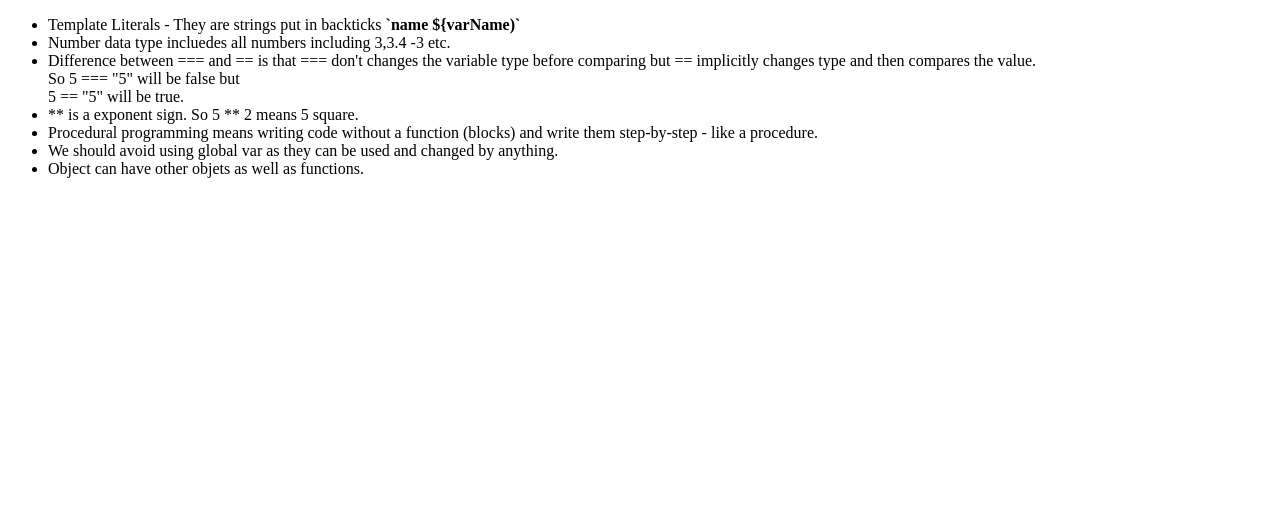
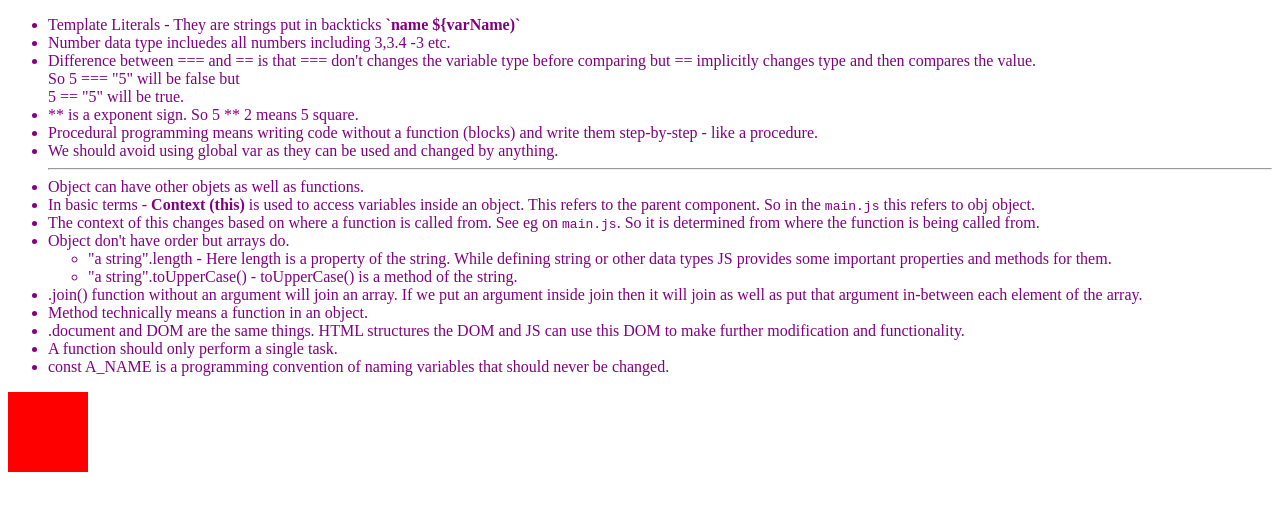
Before and after one commit to ayushman-git/IntroToWebDev-L, a plain HTML site: page js.html in a window 1280 px wide. Drawn offline with Linux system fonts and the light colour scheme.

Commit message:
js context, this, DOM, window, array, forEach, eventListener, event delegation, bubbling

```diff
--- a/js.html
+++ b/js.html
@@ -5,10 +5,11 @@
   <meta charset="UTF-8">
   <meta name="viewport" content="width=device-width, initial-scale=1.0">
   <title>JavaScript</title>
+  <link rel="stylesheet" href="./styles.css">
 </head>
 
 <body>
-  <ul>
+  <ul class="event-delegation">
     <li>Template Literals - They are strings put in backticks <strong>`name ${varName)`</strong></li>
     <li>Number data type incluedes all numbers including 3,3.4 -3 etc.</li>
     <li>Difference between === and == is that === don't changes the variable type before comparing but == implicitly
@@ -20,8 +21,33 @@
     <li>Procedural programming means writing code without a function (blocks) and write them step-by-step - like a
       procedure.</li>
     <li>We should avoid using global var as they can be used and changed by anything.</li>
+    <hr>
     <li>Object can have other objets as well as functions.</li>
+    <li>In basic terms - <strong>Context (this)</strong> is used to access variables inside an object. This refers to
+      the parent component. So in the <code>main.js</code> this refers to obj object.</li>
+    <li>
+      The context of this changes based on where a function is called from. See eg on <code>main.js</code>. So it is
+      determined from where the function is being called from.
+    </li>
+    <li>Object don't have order but arrays do.</li>
+    <ul>
+      <li>
+        "a string".length - Here length is a property of the string. While defining string or other data types JS
+        provides some important properties and methods for them.
+      </li>
+      <li>"a string".toUpperCase() - toUpperCase() is a method of the string.</li>
+    </ul>
+    <li>.join() function without an argument will join an array. If we put an argument inside join then it will join as
+      well as put that argument in-between each element of the array.</li>
+    <li>
+      Method technically means a function in an object.
+    </li>
+    <li>.document and DOM are the same things. HTML structures the DOM and JS can use this DOM to make further
+      modification and functionality.</li>
+    <li>A function should only perform a single task.</li>
+    <li>const A_NAME is a programming convention of naming variables that should never be changed.</li>
   </ul>
+  <div class="event-box"></div>
   <script src="./main.js"></script>
 </body>
 
--- a/main.js
+++ b/main.js
@@ -1,10 +1,58 @@
-console.log("Check")
-
 let obj = {
   name: "NAME",
   aFunction() {
+    //Here this context refers to the object.
     console.log(this.name);
   }
 }
+function randomFunction() {
+  return this;
+}
 
+//Here both first and second console will call window context. Window is the global context.
+//Second will also log window because this function is called in global context.
+console.log(this)
+console.log(randomFunction());
+
+function anotherFunction(aF) {
+  return aF
+}
+//Here this refers to the anotherFunction because anotherFunction is calling the randomFunction;
+console.log(anotherFunction(randomFunction))
 obj.aFunction();
+
+const arr = [3,5,2,4,4,2,7,6];
+
+//.join() converts array intro strings
+const newArr = arr.join();
+console.log(typeof newArr);
+
+//forEach to access all elements of an array. It takes anonymous function as an argument.
+//It provides function for each element.
+arr.forEach((numbers, index) => {
+  console.log("Index: " + index + " - " + numbers);
+})
+
+//Event listener takes two arguments, first one listener type and other anonymous function.
+//Anything inside the anonymous function will be triggered if listener is activated.
+//Here the anonymous function is a callback function - a callback function is  function which is passed as argument
+//in another function and is called there.
+const box = document.querySelector(".event-box");
+box.addEventListener('animationstart', () => {
+  console.log("Animation Started")
+})
+box.addEventListener('animationend', () => {
+  console.log("Animation Ended")
+})
+
+//If an event cannot be dealt by the element it sendss it to the immediate parent element and this continues untill
+//it reaches to the root element and then it vanishies.
+//This event delegation is known as bubbling.
+//So we can use event listener on parent element and if a user clicks on its chils component it will be bubbled down to
+//parent and handled there.
+const eventDel = document.querySelector(".event-delegation");
+eventDel.addEventListener('click', (event) => {
+  event.target.innerText = "Changed";
+  //stopPropagation will stop the bubbling of event any further.
+  event.stopPropagation();
+})
--- a/styles.css
+++ b/styles.css
@@ -97,3 +97,16 @@ ul {
   width: 180px;
   background-color: rgb(116, 226, 43);
 }
+
+.event-box {
+  width: 5em;
+  height: 5em;
+  background-color: red;
+  animation: animate 3s linear;
+  animation-delay: 1s;
+}
+@keyframes animate {
+  100% {
+    transform: translateX(500px);
+  }
+}
```
